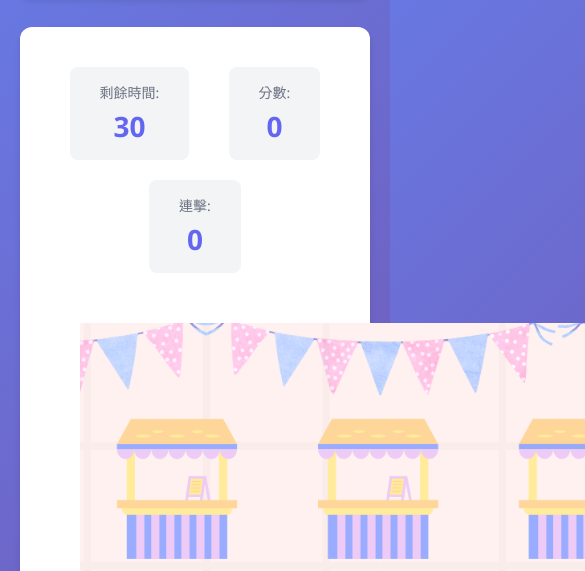
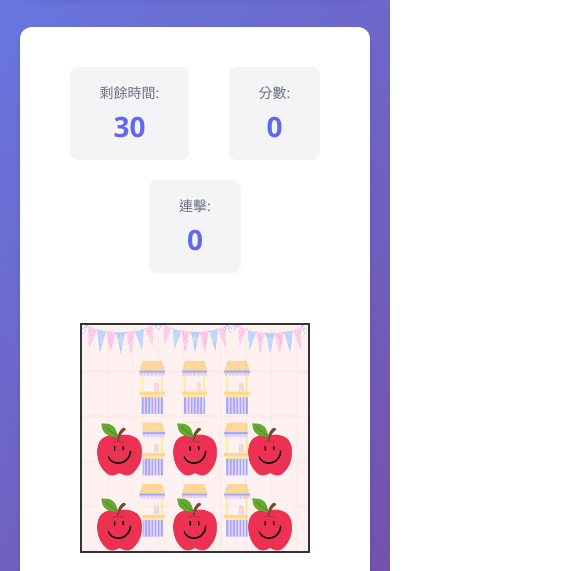
Before and after one commit to FluffyFridgee/kids-learn-swift, a website: page games/whack-a-mole.html in a window 390 px wide. Shown: the part 193-764 px from the top of the page, 585 px wide, since content can reach past the window. Drawn offline with Linux system fonts and the light colour scheme.

Commit message:
優化打地鼠背景顯示：改用 aspect-ratio、添加邊框、修正響應式設計

```diff
--- a/css/game.css
+++ b/css/game.css
@@ -191,13 +191,15 @@
 /* 打地鼠遊戲樣式 */
 .moles-grid {
     position: relative;
-    width: 600px;
-    height: 600px;
+    width: 100%;
+    max-width: 600px;
+    aspect-ratio: 1 / 1;
     margin: 0 auto;
     background-image: url('../photo/bkgd.png');
-    background-size: cover;
+    background-size: 100% 100%;
     background-position: center;
     background-repeat: no-repeat;
+    border: 2px solid #333;
 }
 
 .mole-hole {
@@ -236,6 +238,7 @@
     width: 100%;
     height: 100%;
     object-fit: contain;
+    pointer-events: none;
 }
 
 .mole-hole.active .mole {
@@ -265,11 +268,11 @@
     }
 
     .moles-grid {
-        gap: 15px;
-        padding: 10px;
+        max-width: 90vw;
     }
 
     .mole {
-        font-size: 40px;
+        width: 70%;
+        height: 70%;
     }
 }
--- a/public/css/game.css
+++ b/public/css/game.css
@@ -191,13 +191,15 @@
 /* 打地鼠遊戲樣式 */
 .moles-grid {
     position: relative;
-    width: 600px;
-    height: 600px;
+    width: 100%;
+    max-width: 600px;
+    aspect-ratio: 1 / 1;
     margin: 0 auto;
     background-image: url('../photo/bkgd.png');
-    background-size: cover;
+    background-size: 100% 100%;
     background-position: center;
     background-repeat: no-repeat;
+    border: 2px solid #333;
 }
 
 .mole-hole {
@@ -236,6 +238,7 @@
     width: 100%;
     height: 100%;
     object-fit: contain;
+    pointer-events: none;
 }
 
 .mole-hole.active .mole {
@@ -265,11 +268,11 @@
     }
 
     .moles-grid {
-        gap: 15px;
-        padding: 10px;
+        max-width: 90vw;
     }
 
     .mole {
-        font-size: 40px;
+        width: 70%;
+        height: 70%;
     }
 }
```
